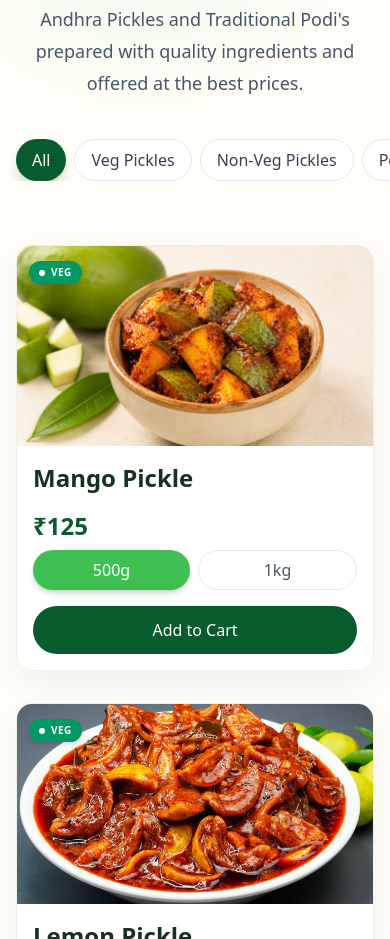
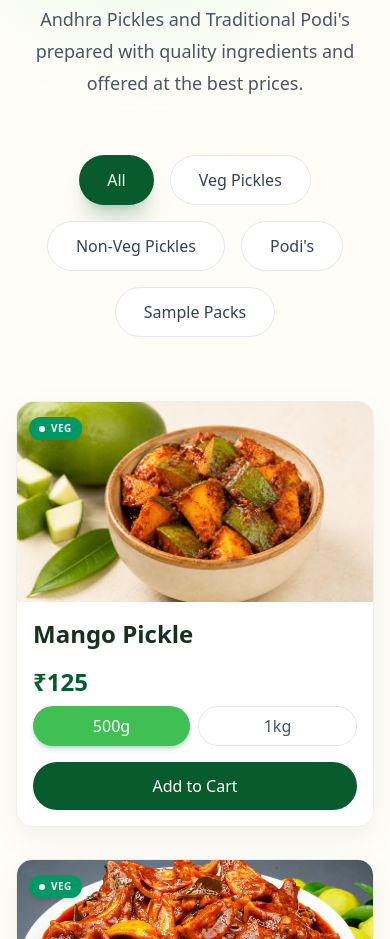
Before and after one commit to pavankrishtaiahveguru/praja-priya-pickles, a Next.js app: page / in a window 390 px wide. Shown: the part 3240-4179 px from the top of the page. Built offline with nearby package versions, Linux system fonts and the light colour scheme.

Commit message:
updated product filter

```diff
--- a/src/app/globals.css
+++ b/src/app/globals.css
@@ -71,12 +71,3 @@ a {
   background: var(--primary);
   border-radius: 9999px;
 }
-
-.scrollbar-hide::-webkit-scrollbar {
-  display: none;
-}
-
-.scrollbar-hide {
-  -ms-overflow-style: none;
-  scrollbar-width: none;
-}
--- a/src/components/sections/Products.jsx
+++ b/src/components/sections/Products.jsx
@@ -83,9 +83,8 @@ export default function Products() {
           whileInView={{ opacity: 1, y: 0 }}
           transition={{ delay: 0.15 }}
           viewport={{ once: true }}
-          className="mt-10 -mx-4 overflow-x-auto px-4 scrollbar-hide md:mx-0 md:mt-14 md:overflow-visible"
+          className="mt-14 flex flex-wrap justify-center gap-4"
         >
-          <div className="flex w-max gap-2 md:w-full md:flex-wrap md:justify-center md:gap-4">
           {tabs.map((category) => {
             const active = activeCategory === category.id;
 
@@ -94,11 +93,11 @@ export default function Products() {
                 key={category.id}
                 onClick={() => setActiveCategory(category.id)}
                 aria-pressed={active}
-                  className={`shrink-0 whitespace-nowrap rounded-full px-4 py-2 text-xs font-medium transition-all duration-300 sm:px-5 sm:text-sm md:px-7 md:py-3 md:text-base
+                className={`relative overflow-hidden rounded-full px-7 py-3 text-[16px] font-semibold transition-all duration-300
 
                 ${
                   active
-              ? "bg-[#085B2D] text-white shadow-lg shadow-green-900/20"
+                    ? "bg-[#085B2D] text-white shadow-xl shadow-green-900/20"
                     : "border border-[#E5E7EB] bg-white text-gray-700 hover:border-[#085B2D] hover:text-[#085B2D]"
                 }`}
               >
@@ -106,7 +105,6 @@ export default function Products() {
               </button>
             );
           })}
-          </div>
         </motion.div>
 
         {/* Products Grid / Sample Packs */}
```
Lines whose indentation alone changed are shown as unchanged.
